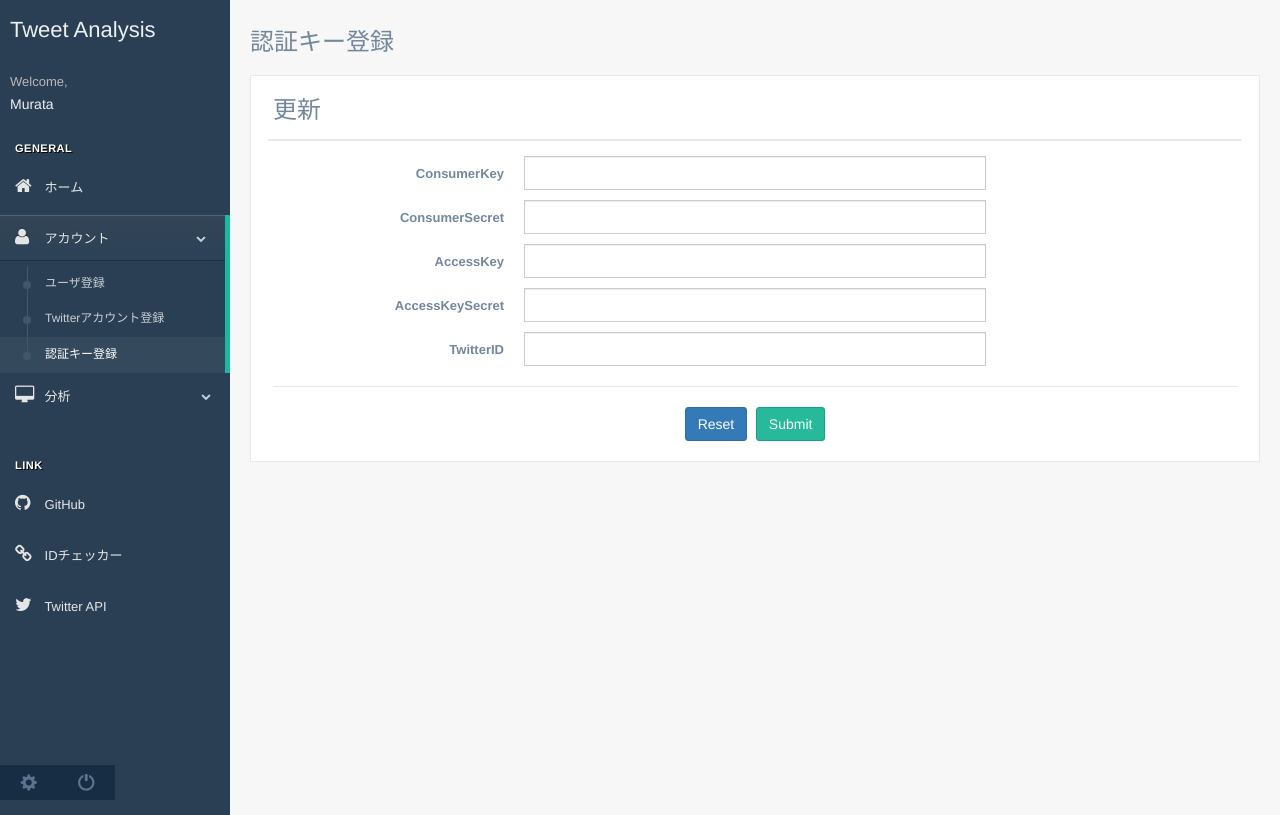
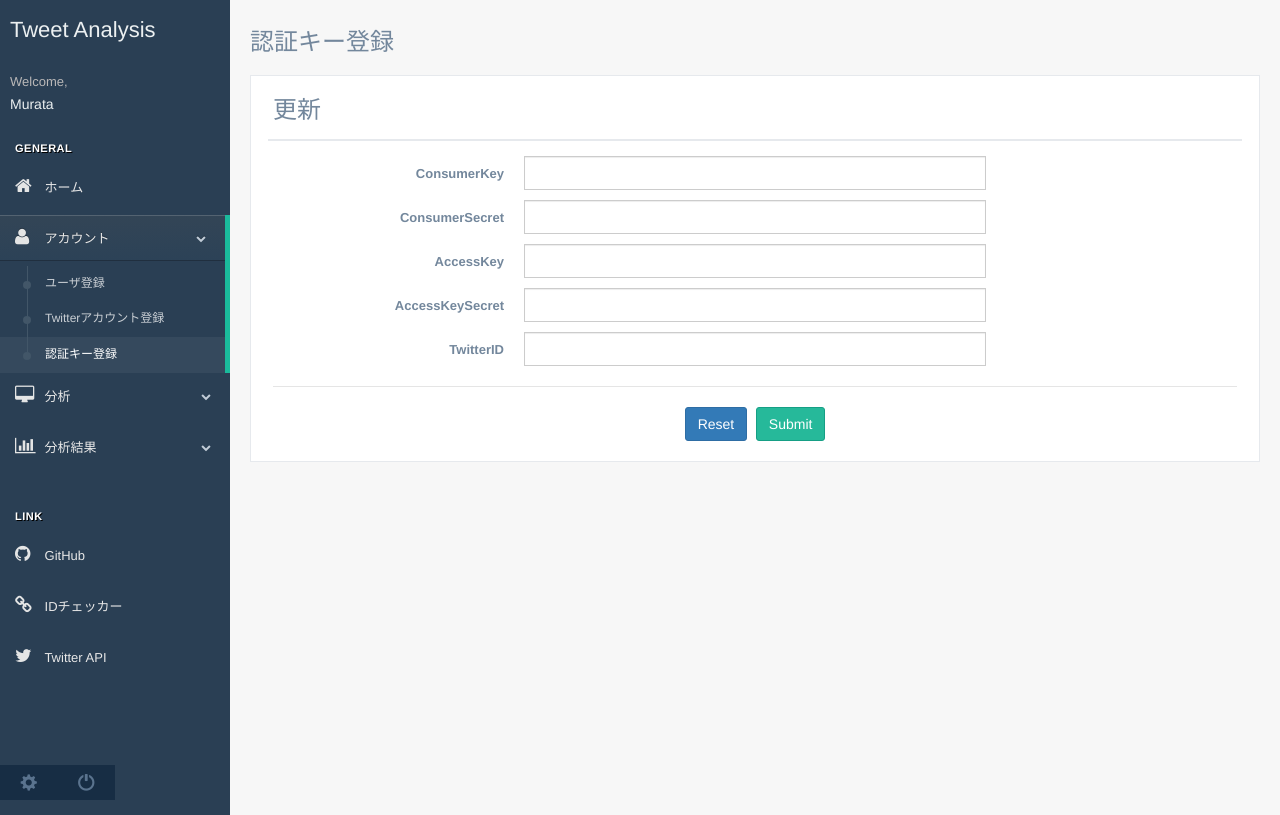
Before and after one commit to k-murata08/tweet_analysis_app, a Django app: a page that uses tweet_analysis/templates/base.html in a window 1280 px wide. Shown: the top 815 px of the page. Run offline with Django 3.2, Linux system fonts and the light colour scheme; some libraries are stand-ins or nearby versions.

Commit message:
Update side Manu

```diff
--- a/tweet_analysis/templates/base.html
+++ b/tweet_analysis/templates/base.html
@@ -53,6 +53,13 @@
                                             <li><a href="{% url 'common_fav_form' %}">共通ファボ分析</a></li>
                                         </ul>
                                     </li>
+                                    <li><a><i class="fa fa-bar-chart"></i> 分析結果 <span class="fa fa-chevron-down"></span></a>
+                                        <ul class="nav child_menu">
+                                            <li><a href="#">共通フォロー分析</a></li>
+                                            <li><a href="#">共通RT分析</a></li>
+                                            <li><a href="#">共通ファボ分析</a></li>
+                                        </ul>
+                                    </li>
                                 </ul>
                             </div>
                             <div class="menu_section">
```
